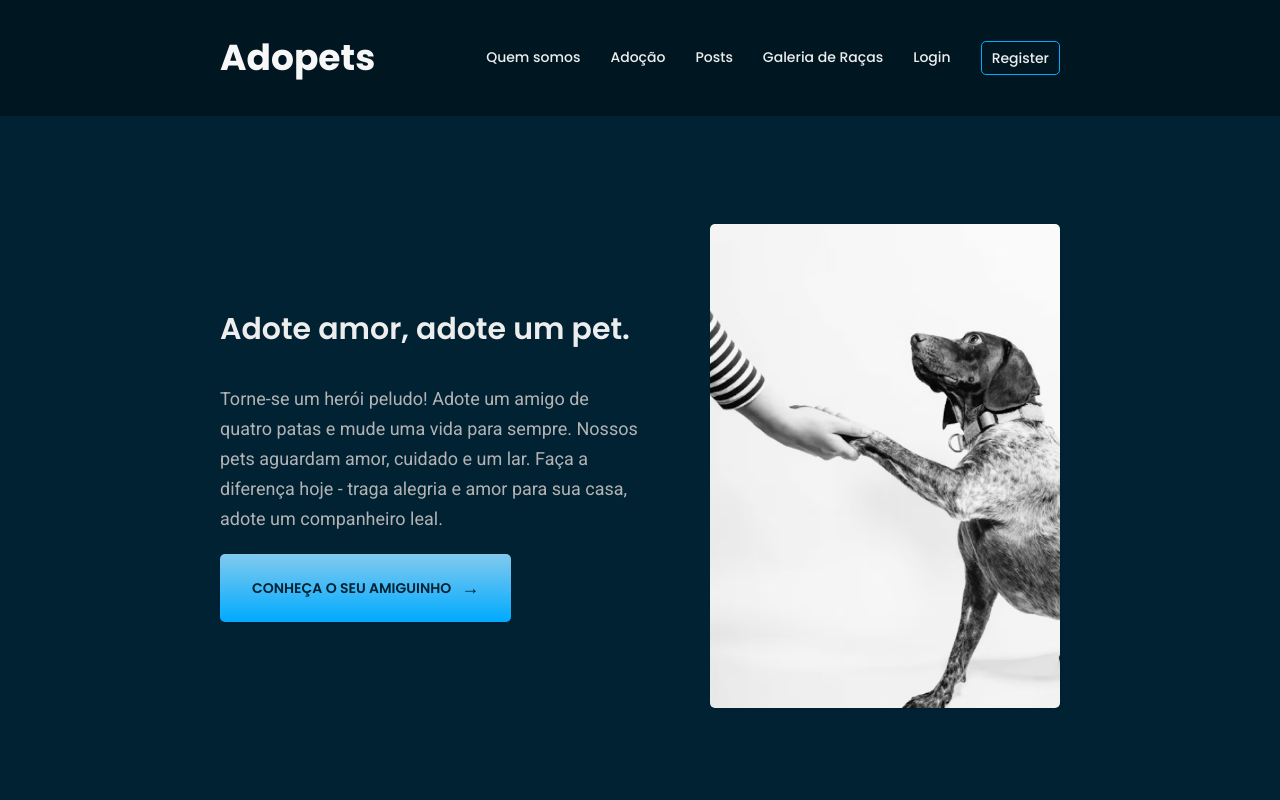
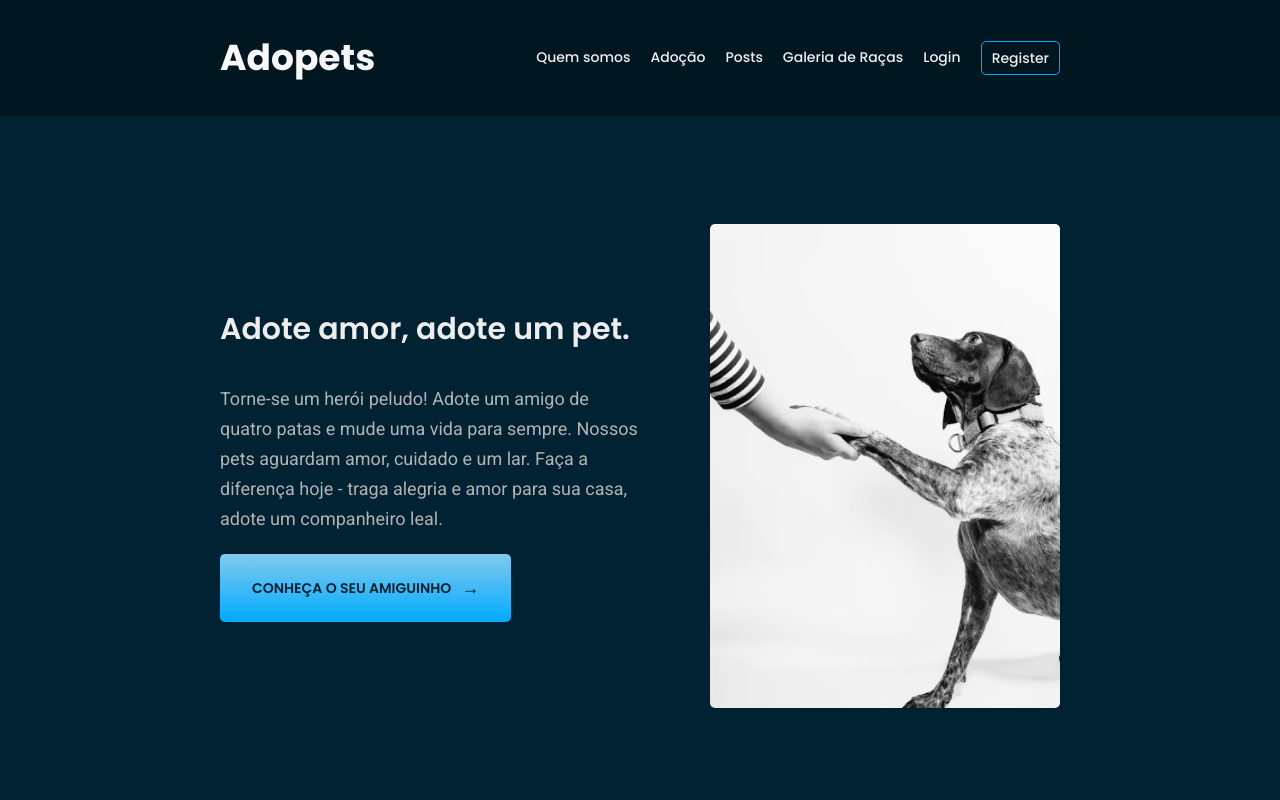
Before and after one commit to RNoleto/Adopets-APP, a Vue app: page / in a window 1280 px wide. Shown: the top 800 px of the page. Built offline with nearby package versions, Linux system fonts and the light colour scheme; what @ckeditor/ckeditor5-vue would draw is missing.

Commit message:
Ajuste
Ajuste Style Navbar e retirada de console.log em AddPetModal quando adicionar imagem de pet

```diff
--- a/src/components/AddPetModal.vue
+++ b/src/components/AddPetModal.vue
@@ -149,7 +149,7 @@ export default {
 
         const response = await axios.post('/animalsimage', formData);
 
-        console.log("Resposta do upload de imagens:", response.data);
+        // console.log("Resposta do upload de imagens:", response.data);
       } catch (error) {
         console.log('Erro ao enviar imagens:', error);
       }
--- a/src/components/Navbar.vue
+++ b/src/components/Navbar.vue
@@ -124,7 +124,7 @@ header {
 
     .menu {
       display: flex;
-      gap: 30px;
+      gap: 20px;
       color: var(--c2);
 
       .link_menu {
```
